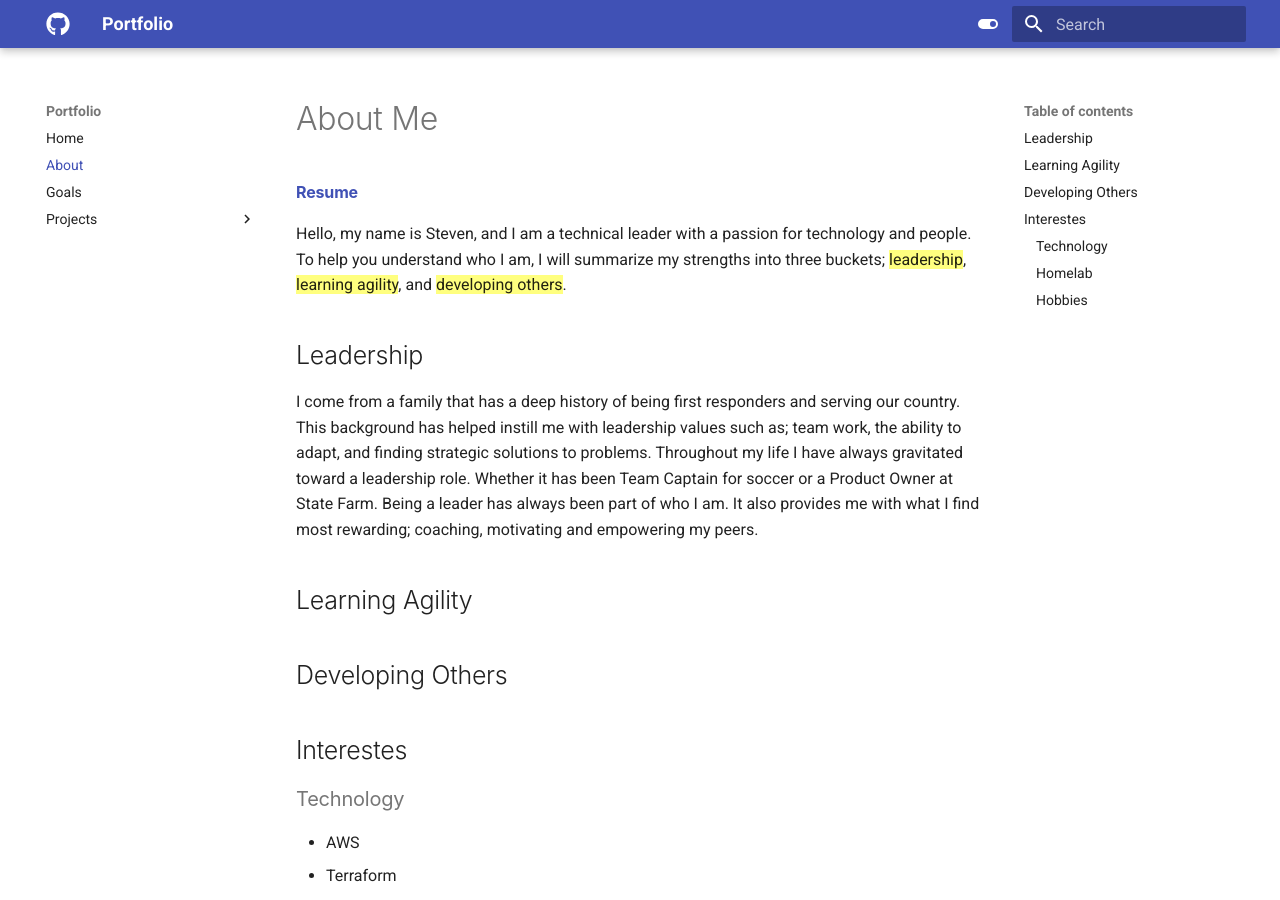
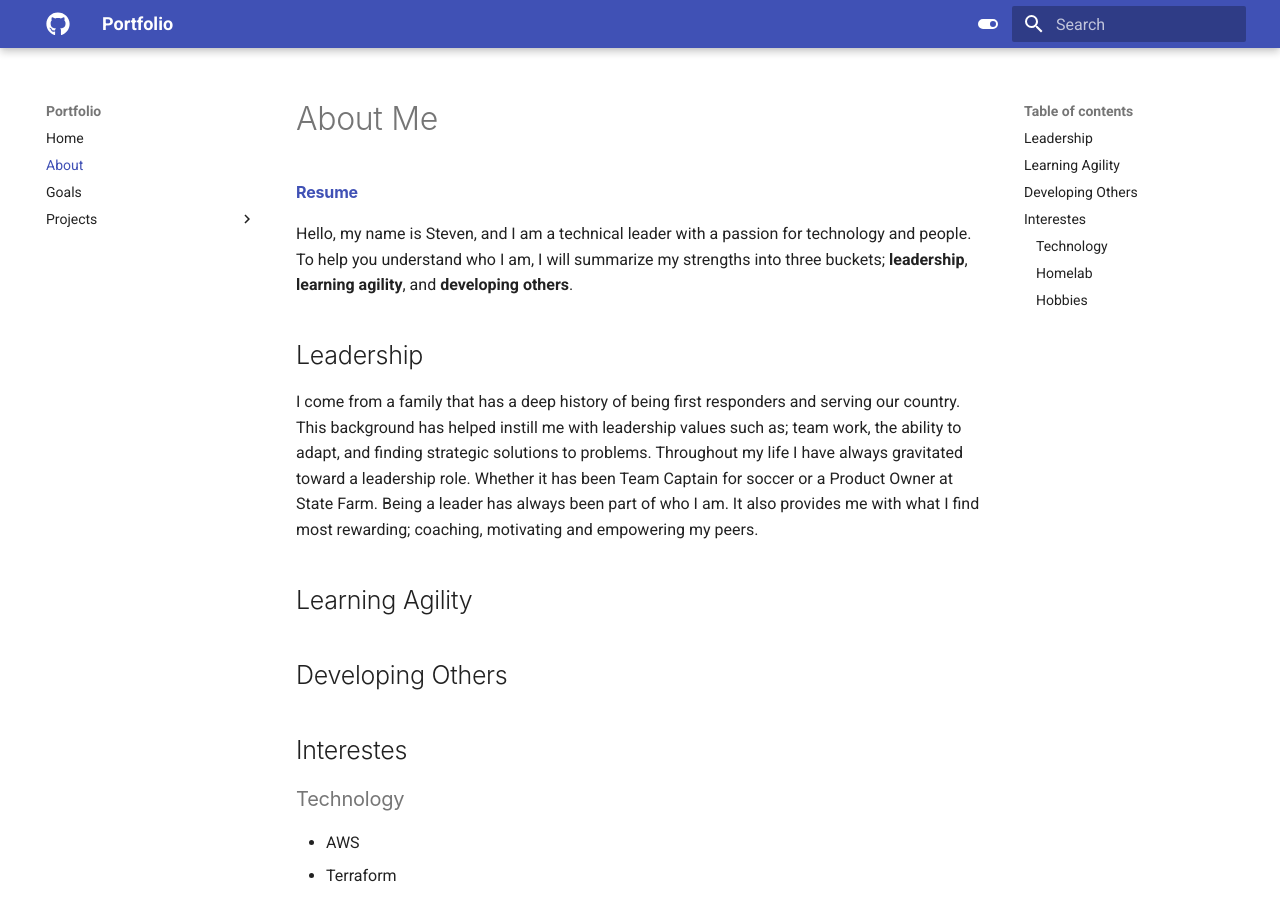
Before and after one commit to stevejoluc/stevejoluc.github.io, an MkDocs documentation site: the page built from docs/about/about.md, in a window 1280 px wide and 900 px high. Built offline with MkDocs 1.6.1 and Material for MkDocs 9.7.7, drawn with Linux system fonts in a browser that asks for light colours.

```diff
--- a/docs/about/about.md
+++ b/docs/about/about.md
@@ -2,7 +2,7 @@
 
 #### [Resume](https://registry.jsonresume.org/stevejoluc)
 
-Hello, my name is Steven, and I am a technical leader with a passion for technology and people. To help you understand who I am, I will summarize my strengths into three buckets; ==leadership==, ==learning agility==, and ==developing others==.
+Hello, my name is Steven, and I am a technical leader with a passion for technology and people. To help you understand who I am, I will summarize my strengths into three buckets; **leadership**, **learning agility**, and **developing others**.
 
 ## Leadership
 I come from a family that has a deep history of being first responders and serving our country. This background has helped instill me with leadership values such as; team work, the ability to adapt, and finding strategic solutions to problems. Throughout my life I have always gravitated toward a leadership role. Whether it has been Team Captain for soccer or a Product Owner at State Farm. Being a leader has always been part of who I am. It also provides me with what I find most rewarding; coaching, motivating and empowering my peers.
```
